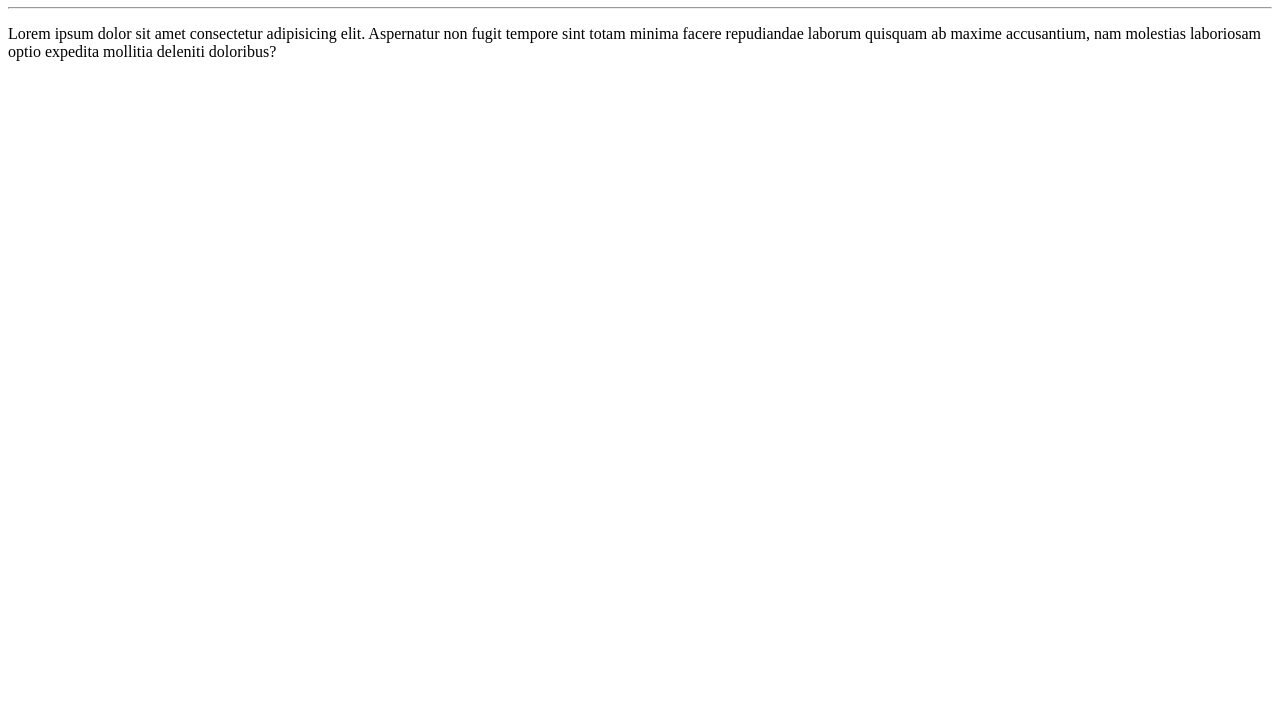
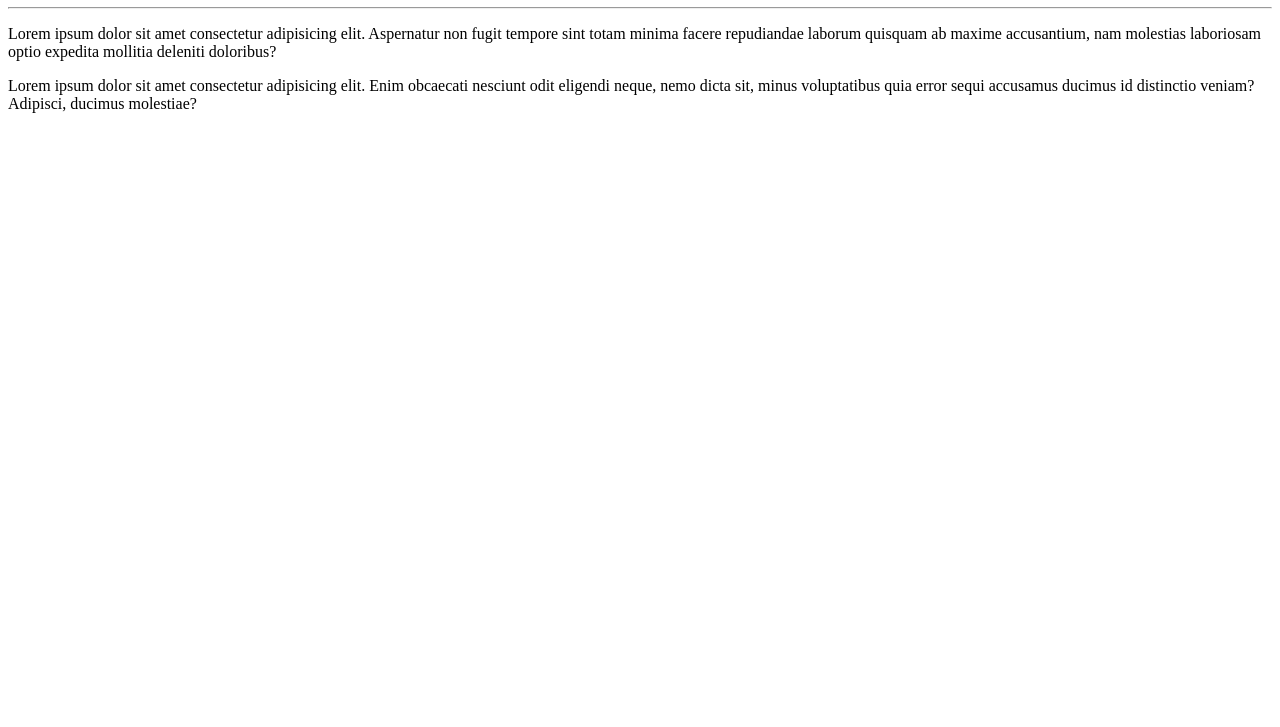
Before and after one commit to dyegohrq/Ola-Mundo, a plain HTML site: page site-exemplo/index.html in a window 1280 px wide. Shown: the part 73-800 px from the top of the page. Drawn offline with Linux system fonts and the light colour scheme.

Commit message:
adicionei um parágrafo

```diff
--- a/site-exemplo/index.html
+++ b/site-exemplo/index.html
@@ -10,5 +10,6 @@
     <h1>Olá, Mundo!</h1>
     <hr>
     <p>Lorem ipsum dolor sit amet consectetur adipisicing elit. Aspernatur non fugit tempore sint totam minima facere repudiandae laborum quisquam ab maxime accusantium, nam molestias laboriosam optio expedita mollitia deleniti doloribus?</p>
+    <p>Lorem ipsum dolor sit amet consectetur adipisicing elit. Enim obcaecati nesciunt odit eligendi neque, nemo dicta sit, minus voluptatibus quia error sequi accusamus ducimus id distinctio veniam? Adipisci, ducimus molestiae?</p>
 </body>
 </html>
```
